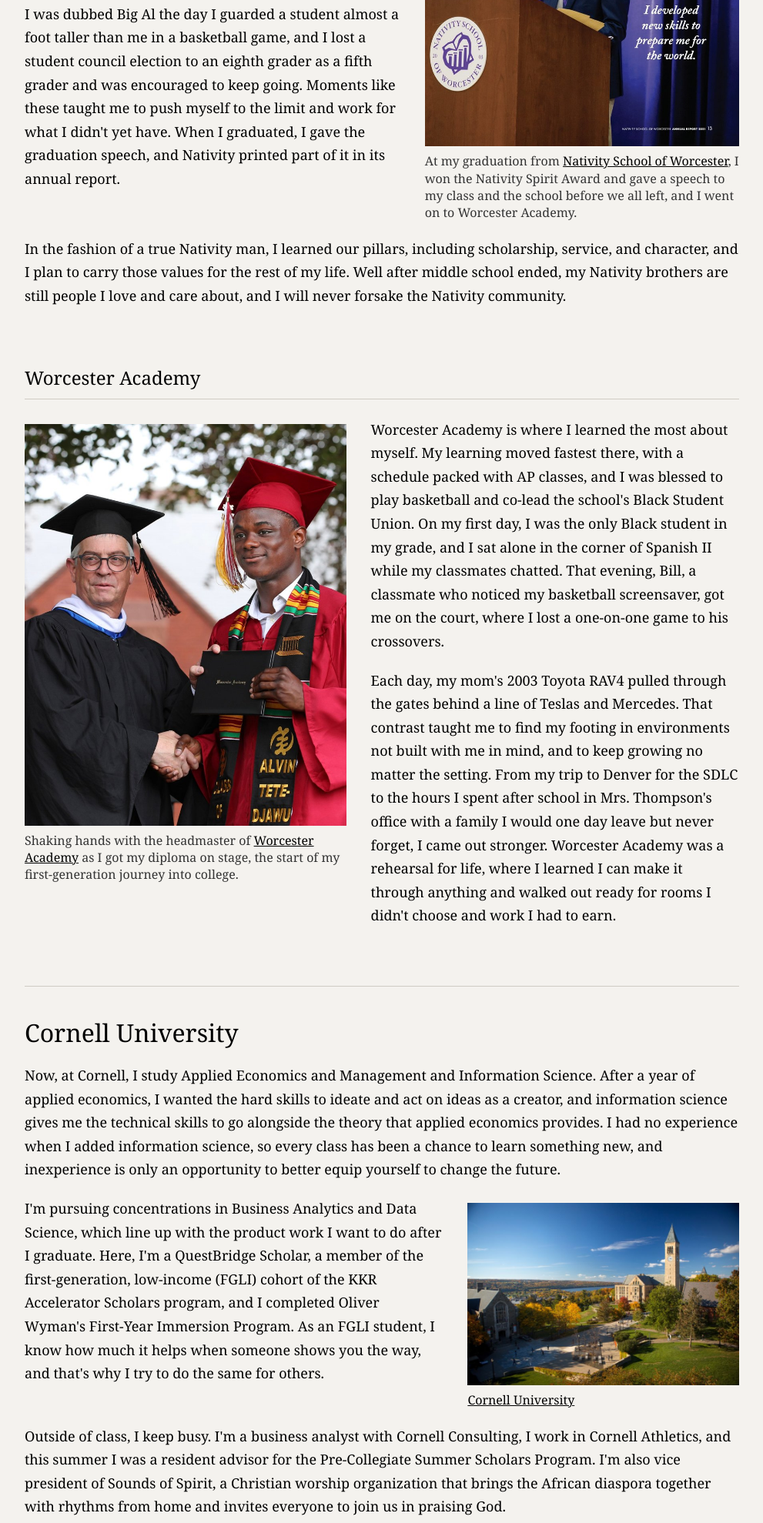
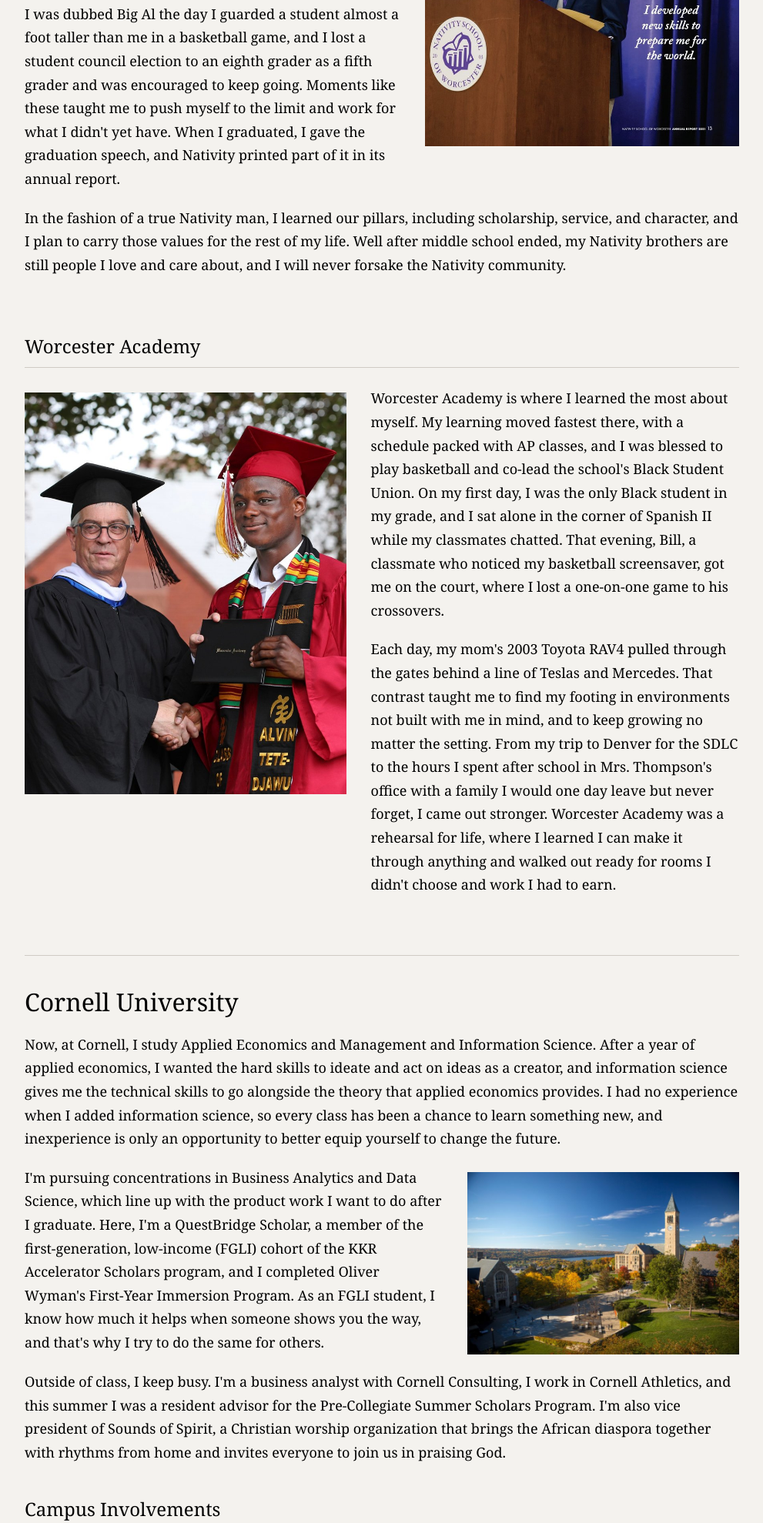
Before and after one commit to alvinktd/alvinktd.github.io, a plain HTML site: page index.html in a window 1280 px wide. Shown: the part 2535-4514 px from the top of the page at 77% size, without its empty margins (144-1135 px from the left). Drawn offline with Linux system fonts and the light colour scheme.

Commit message:
Remove picture captions

```diff
--- a/index.html
+++ b/index.html
@@ -59,8 +59,6 @@
                             <picture>
                                 <img src="images/nativity-speech.jpg" alt="My graduation speech in the Nativity annual report">
                             </picture>
-
-                        <figcaption>At my graduation from <a href="https://nativityworcester.org/wp-content/uploads/2024/11/Nativity-Annual-Report-21-F">Nativity School of Worcester</a>, I won the Nativity Spirit Award and gave a speech to my class and the school before we all left, and I went on to Worcester Academy.</figcaption>
         </figure>
                         <div class="pair-text">
                             <p>School days at Nativity ran from 7:45 a.m. to 6:30 p.m., and as a fifth grader I felt the long hours and the formal dress code were too much for a 10-year-old. The discipline I built there became a driving force in my success and my hunger for more. Every July brought the Summer of Service, three weeks given to community service. During my first one, my class repainted the back wall of an elementary school across from a playground, and while I smeared paint across the brick, the principal, who remembered me from my elementary days, caught me off guard with a hug.</p>
@@ -77,8 +75,6 @@
                             <picture>
                                 <img src="images/gradhandshake.jpg" alt="Alvin shaking hands at graduation">
                             </picture>
-
-                        <figcaption>Shaking hands with the headmaster of <a href="https://www.instagram.com/worcesteracademy/">Worcester Academy</a> as I got my diploma on stage, the start of my first-generation journey into college.</figcaption>
         </figure>
                         <div class="pair-text">
                             <p>Worcester Academy is where I learned the most about myself. My learning moved fastest there, with a schedule packed with AP classes, and I was blessed to play basketball and co-lead the school's Black Student Union. On my first day, I was the only Black student in my grade, and I sat alone in the corner of Spanish II while my classmates chatted. That evening, Bill, a classmate who noticed my basketball screensaver, got me on the court, where I lost a one-on-one game to his crossovers.</p>
@@ -98,7 +94,6 @@
                         <picture>
                             <img src="images/cornell.jpeg" alt="Cornell University clock tower">
                         </picture>
-                        <figcaption><a href="https://www.cornell.edu/about/">Cornell University</a></figcaption>
                     </figure>
                     <div class="pair-text">
                         <p>I'm pursuing concentrations in Business Analytics and Data Science, which line up with the product work I want to do after I graduate. Here, I'm a QuestBridge Scholar, a member of the first-generation, low-income (FGLI) cohort of the KKR Accelerator Scholars program, and I completed Oliver Wyman's First-Year Immersion Program. As an FGLI student, I know how much it helps when someone shows you the way, and that's why I try to do the same for others.</p>
```
Also changed, not shown: community.html (+0 -2 lines), work.html (+0 -3 lines).
